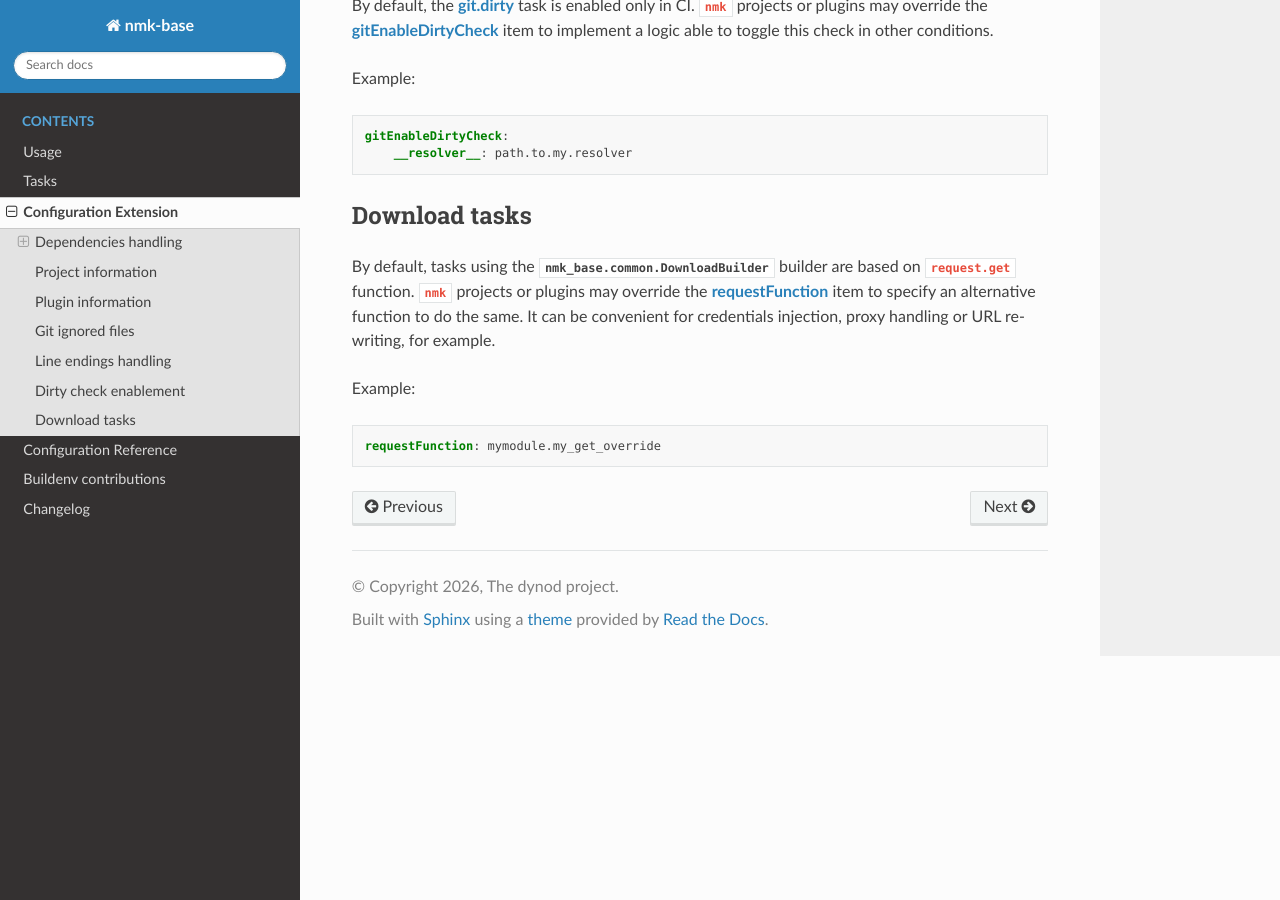
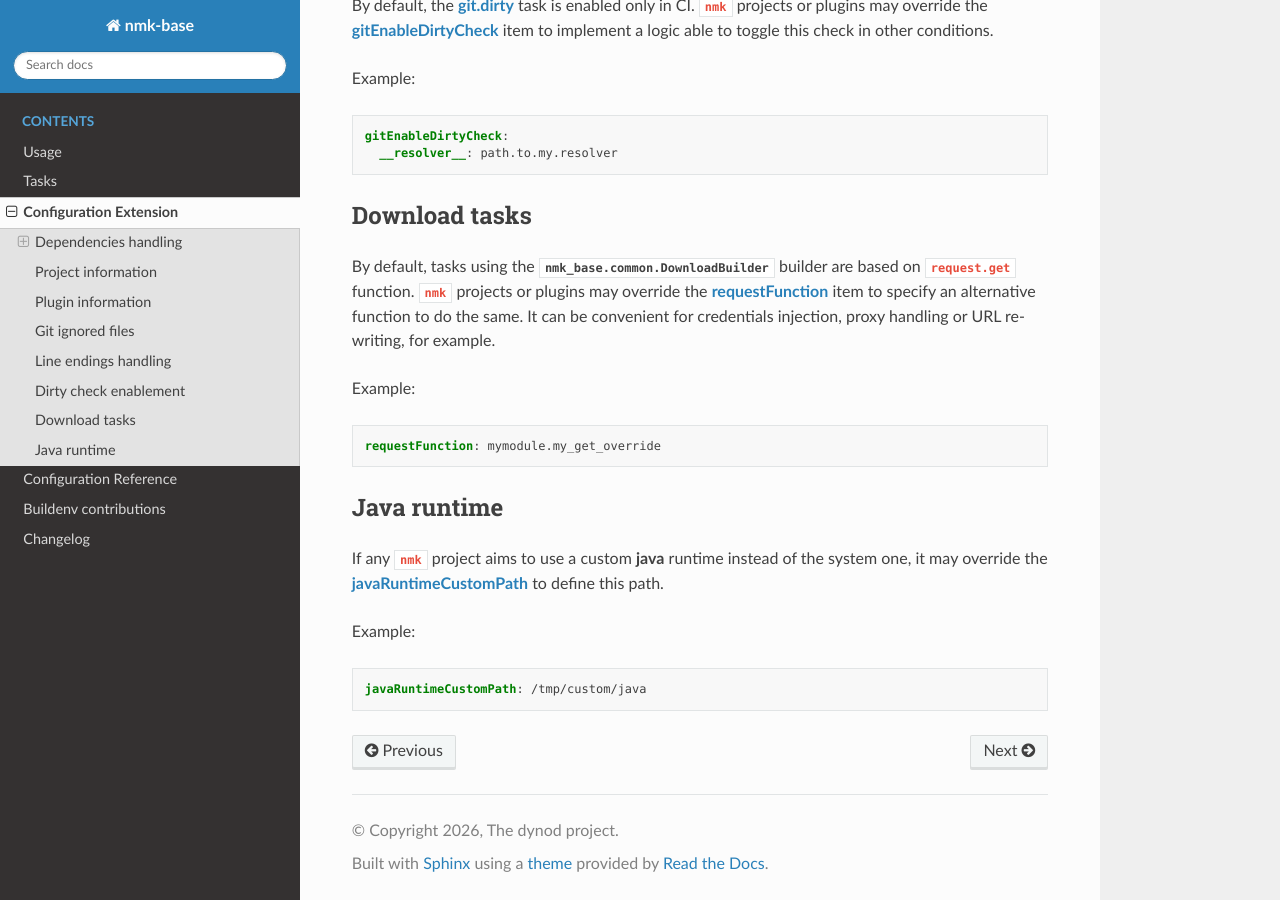
Before and after one commit to dynod/nmk-base, a Sphinx documentation site: the page built from doc/extend.md, in a window 1280 px wide and 900 px high, scrolled down 2766 px. Built offline with Sphinx 7.4.7 and the Read the Docs theme 3.1.0, drawn with Linux system fonts in a browser that asks for light colours.

Commit message:
Handle java runtime config items

````diff
--- a/doc/extend.md
+++ b/doc/extend.md
@@ -10,30 +10,34 @@ The **`nmk-base`** plugin allows to declare and install different kind of depend
 
 The **`nmk-base`** plugin handles a Python virtual environment ("**venv**") for **`nmk`** projects.
 It generates a requirements file (typically a **requirements.txt** file in the project root folder), and handles the **venv** lifecycle:
-* The **`buildenv`** tool creates the **venv** if it doesn't exist yet
-* The **{ref}`py.venv<py.venv>`** task maintains it up to date by adding new requirements when project files are updated.
+
+- The **`buildenv`** tool creates the **venv** if it doesn't exist yet
+- The **{ref}`py.venv<py.venv>`** task maintains it up to date by adding new requirements when project files are updated.
 
 **`nmk`** projects or plugins can extend the following config items to declare Python modules dependencies to be installed in the **venv**:
-* **{ref}`venvPkgDeps<venvPkgDeps>`**: list of Python modules names to be installed.
+
+- **{ref}`venvPkgDeps<venvPkgDeps>`**: list of Python modules names to be installed.
   Example:
+
   ```yaml
   venvPkgDeps:
-      - numpy
+    - numpy
   ```
 
-* **{ref}`venvArchiveDeps<venvArchiveDeps>`**: list of local Python module archives installed.
+- **{ref}`venvArchiveDeps<venvArchiveDeps>`**: list of local Python module archives installed.
   Example:
+
   ```yaml
   venvArchiveDeps:
-      - /some/local/path/to/my-module.wheel
-      - /some/other/module.tar.gz
+    - /some/local/path/to/my-module.wheel
+    - /some/other/module.tar.gz
   ```
 
-* **{ref}`venvFileDeps<venvFileDeps>`**: list of requirements files to be merged in the generated requirements file.
+- **{ref}`venvFileDeps<venvFileDeps>`**: list of requirements files to be merged in the generated requirements file.
   Example:
   ```yaml
   venvFileDeps:
-      - ${PROJECTDIR}/test-requirements.txt
+    - ${PROJECTDIR}/test-requirements.txt
   ```
 
 ### System dependencies
@@ -43,24 +47,26 @@ The **`nmk-base`** plugin provides the **{ref}`sys.deps<sys.deps>`** task, which
 These dependencies are declared through the **{ref}`systemDeps<systemDeps>`** configuration item.
 
 Example:
+
 ```yaml
 systemDeps:
-    git:
-        apt: ["git"]
-        url: https://git-scm.com/downloads
+  git:
+    apt: ["git"]
+    url: https://git-scm.com/downloads
 ```
 
 ## Project information
 
 **`nmk`** plugins or project can override to the following items to give information about the project:
 
-* **{ref}`projectName<projectName>`**: string giving the name of the project
+- **{ref}`projectName<projectName>`**: string giving the name of the project
   Example:
+
   ```yaml
   projectName: MyAwesomeProject
   ```
 
-* **{ref}`projectAuthor<projectAuthor>`**: string giving the author of the project
+- **{ref}`projectAuthor<projectAuthor>`**: string giving the author of the project
   Example:
   ```yaml
   projectAuthor: The project team name
@@ -70,47 +76,48 @@ systemDeps:
 
 **`nmk`** plugins can contribute to the following items to give version/doc information:
 
-* **{ref}`nmkPluginsVersions<nmkPluginsVersions>`**: object giving the plugin version.
+- **{ref}`nmkPluginsVersions<nmkPluginsVersions>`**: object giving the plugin version.
   Example:
+
   ```yaml
   nmkPluginsVersions:
-      my-plugin-name: 1.0.0
+    my-plugin-name: 1.0.0
   ```
 
-* **{ref}`nmkPluginsDocs<nmkPluginsDocs>`**: object giving the URL to the plugin documentation.
+- **{ref}`nmkPluginsDocs<nmkPluginsDocs>`**: object giving the URL to the plugin documentation.
   Example:
   ```yaml
   nmkPluginsDocs:
-      my-plugin-name: https://someurl/to/my/doc
+    my-plugin-name: https://someurl/to/my/doc
   ```
 
 ## Git ignored files
 
 **`nmk`** projects or plugins that want to ignore some specific files/folders can contribute to the following items:
 
-* **{ref}`gitIgnoredFiles<gitIgnoredFiles>`**: list of files to be ignored by git.
+- **{ref}`gitIgnoredFiles<gitIgnoredFiles>`**: list of files to be ignored by git.
   Example:
   ```yaml
   gitIgnoredFiles:
-      - some-generated-folder/
-      - some-generated-files.*
+    - some-generated-folder/
+    - some-generated-files.*
   ```
 
 ## Line endings handling
 
 **`nmk`** projects or plugins that want to identify some file types for which the line endings must be kept can contribute to the following items:
 
-* **{ref}`linuxLineEndings<linuxLineEndings>`**: list of file extensions which must be kept with Linux line endings.
+- **{ref}`linuxLineEndings<linuxLineEndings>`**: list of file extensions which must be kept with Linux line endings.
   Example:
   ```yaml
   linuxLineEndings:
-      - .csh
+    - .csh
   ```
-* **{ref}`windowsLineEndings<windowsLineEndings>`**: list of file extensions which must be kept with Windows line endings.
+- **{ref}`windowsLineEndings<windowsLineEndings>`**: list of file extensions which must be kept with Windows line endings.
   Example:
   ```yaml
   windowsLineEndings:
-      - .ps
+    - .ps
   ```
 
 ## Dirty check enablement
@@ -118,9 +125,10 @@ systemDeps:
 By default, the **{ref}`git.dirty<git.dirty>`** task is enabled only in CI. **`nmk`** projects or plugins may override the **{ref}`gitEnableDirtyCheck<gitEnableDirtyCheck>`** item to implement a logic able to toggle this check in other conditions.
 
 Example:
+
 ```yaml
 gitEnableDirtyCheck:
-    __resolver__: path.to.my.resolver
+  __resolver__: path.to.my.resolver
 ```
 
 ## Download tasks
@@ -130,6 +138,17 @@ By default, tasks using the {py:class}`nmk_base.common.DownloadBuilder` builder
 It can be convenient for credentials injection, proxy handling or URL re-writing, for example.
 
 Example:
+
 ```yaml
 requestFunction: mymodule.my_get_override
 ```
+
+## Java runtime
+
+If any **`nmk`** project aims to use a custom **java** runtime instead of the system one, it may override the **{ref}`javaRuntimeCustomPath<javaRuntimeCustomPath>`** to define this path.
+
+Example:
+
+```yaml
+javaRuntimeCustomPath: /tmp/custom/java
+```
````
Also changed, not shown: doc/changelog.md (+2 -0 lines), doc/config.md (+32 -0 lines), src/nmk_base/java.yml (added, +10 -0 lines), src/nmk_base/plugin.yml (+8 -7 lines), 4 other files.
